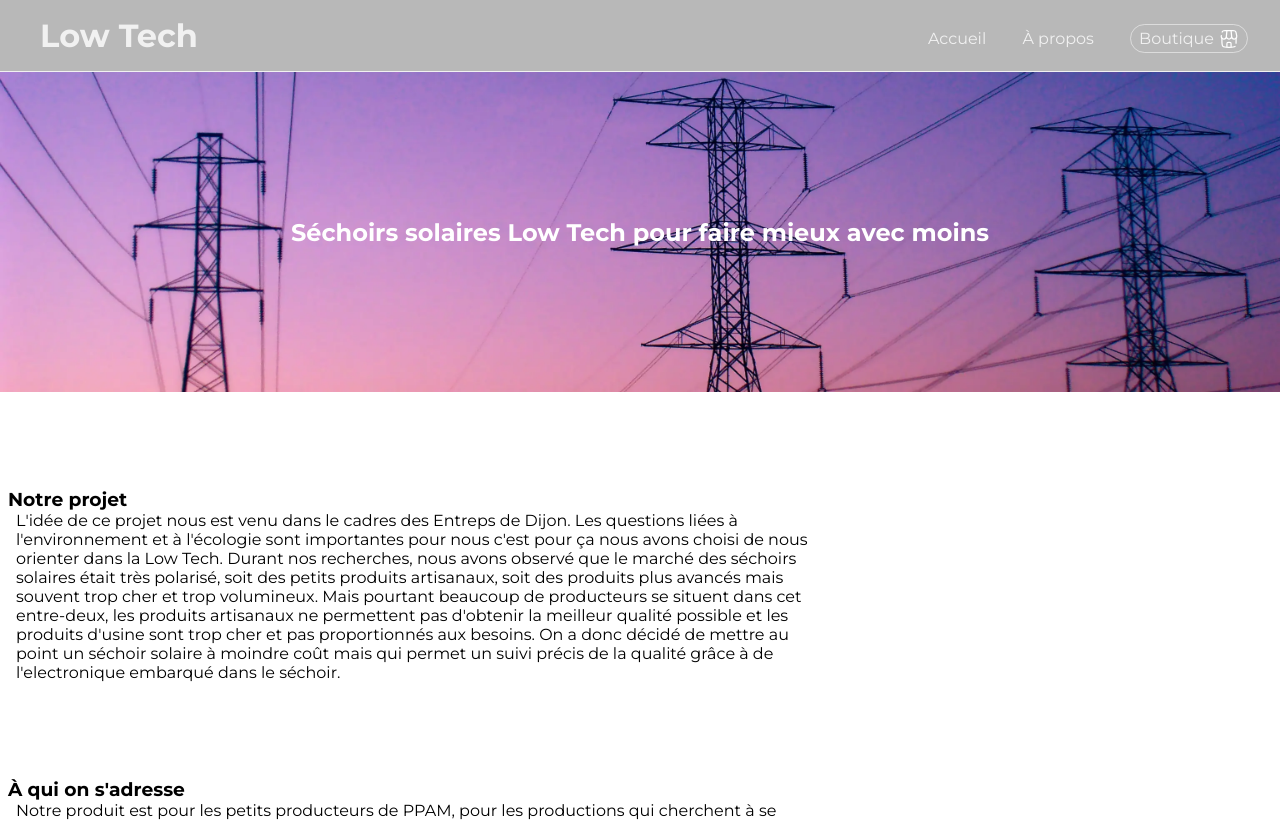
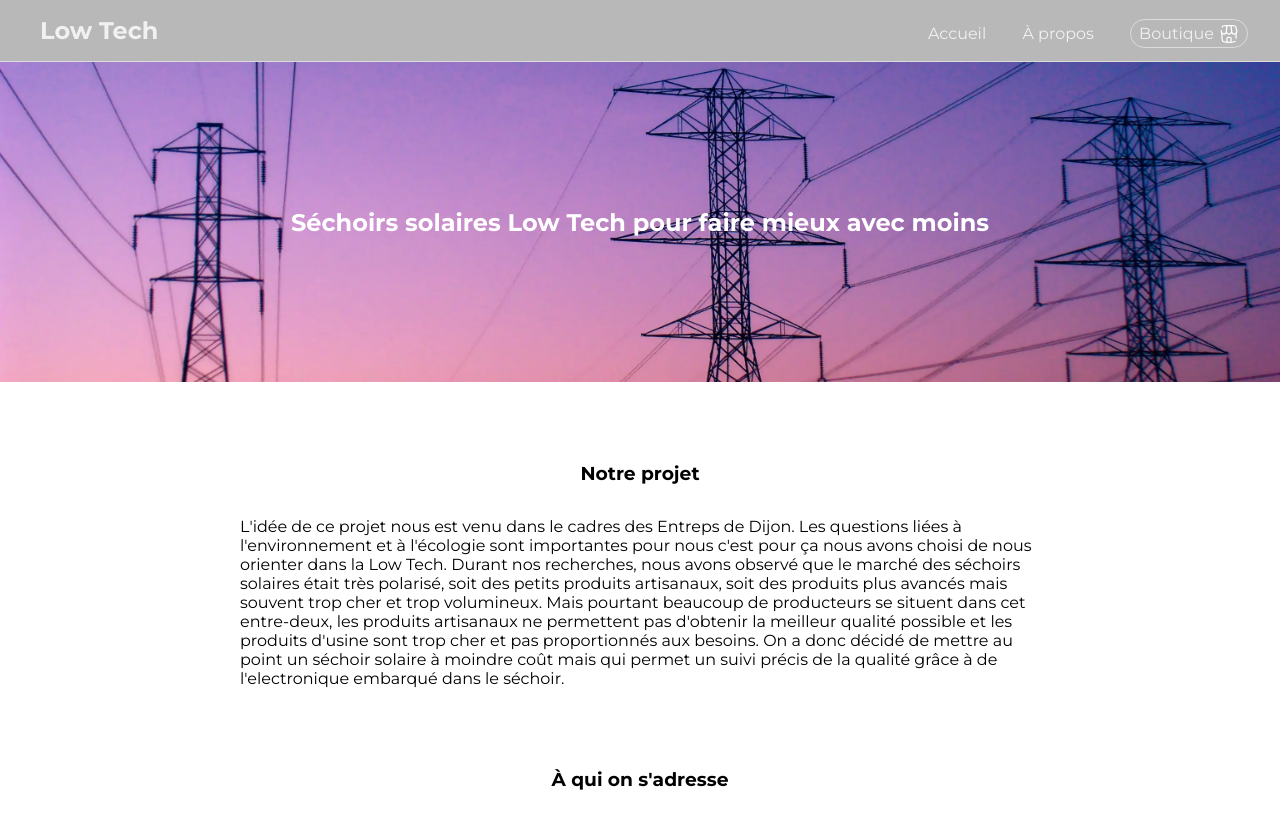
Before and after one commit to Coda-Dijon/html-b1-2026-g5, a plain HTML site: page index.html in a window 1280 px wide. Shown: the top 820 px of the page. Drawn offline with Linux system fonts and the light colour scheme.

Commit message:
style(navbar): separate mobile and pc navigation bar

```diff
--- a/index.html
+++ b/index.html
@@ -15,11 +15,25 @@
 
 <body>
     <header class="navbar">
-        <h1><a href="index.html">Low Tech</a></h1>
-        <nav>
+            <nav class="computer">
+                    <h1>
+                        <a href="index.html">Low Tech</a>
+                    </h1>
+                    <div class="links">
                         <a href="index.html">Accueil</a>
                         <a href="about.html">À propos</a>
                         <a href="shop.html" class="shop">Boutique</a>
+                    </div>
+            </nav>
+            <nav class="mobile">
+                    <a href="index.html">
+                        <img src="imgs/home.svg" alt="Accueil">
+                    <a href="about.html">
+                        <img src="imgs/about.svg" alt="À propos">
+                    </a>
+                    <a href="shop.html">
+                        <img src="imgs/shop.svg" alt="Boutique">
+                    </a>
             </nav>
     </header>
 
@@ -31,6 +45,7 @@
             </div>
         </div>
 
+        <article class="body">
             <section>
                 <h3>Notre projet</h3>
                 <p>L'idée de ce projet nous est venu dans le cadres des Entreps de Dijon. Les questions
@@ -53,7 +68,9 @@
                     qu'ils ceuillent.
                 </p>
             </section>
+        </article>
 
+        <article class="gallery">
             <h3>Clients satisfait ou exemple d'utilisation</h3>
             <section class="section_photo">
                 <figure>
@@ -71,6 +88,7 @@
                     <figcaption>Une photo du séchoir de l'intérieur avec des plantes dedans</figcaption>
                 </figure>
             </section>
+        </article>
     </main>
 
     <footer>
--- a/style.css
+++ b/style.css
@@ -10,47 +10,31 @@ html body {
     height: 100%;
 }
 
-.navbar {
+.navbar .computer {
+    display: none;
+}
+
+.navbar .mobile {
     background-color: rgba(20, 20, 20, .3);
-    border: 1px solid rgba(255, 255, 255, .8);
+    border: 1px solid rgba(255, 255, 255, .5);
     backdrop-filter: blur(10px);
     display: flex;
-    justify-content: space-between;
+    justify-content: space-evenly;
     align-items: center;
     position: fixed;
     top: auto;
     left: 0;
     right: 0;
     bottom: 2rem;
-    width: clamp(25rem, 75%, 50rem);
+    width: clamp(15rem, 75%, 50rem);
     margin: auto;
     border-radius: 20px;
     padding: 1rem;
 
-    h1 {
-        display: none;
-        color: #fff;
-        margin-left: .5rem;
-    }
-
-    a {
-        color: rgba(255, 255, 255, .8);
-        text-decoration: none !important;
-        margin: 1rem;
-    }
-
-    .shop {
-        backdrop-filter: blur(5px);
-        border: 1px solid rgba(255, 255, 255, .5);
-        border-radius: 100px;
-        padding: .25rem .5rem;
-    }
-
-    .shop::after {
-        content: url(./imgs/shop.svg);
-        position: relative;
-        top: 5px;
-        margin-left: 5px;
+    img {
+        display: block;
+        width: 25px;
+        height: 25px;
     }
 }
 
@@ -96,16 +80,6 @@ footer {
     }
 }
 
-h3 {
-    margin-top: 1rem;
-    margin-left: .5rem;
-}
-
-p {
-    margin-left: 1rem;
-    margin-right: 1rem;
-}
-
 
 img {
     width: 100%;
@@ -143,14 +117,38 @@ main {
     padding-bottom: 2rem;
     display: flex;
     flex-direction: column;
+    flex: auto;
+}
+
+.body {
+    padding-bottom: 2rem;
+    display: flex;
+    flex-direction: column;
+    flex: none;
 
     h3 {
+        text-align: center;
         padding-top: 5rem;
+        width: fit-content;
+        margin-left: auto;
+        margin-right: auto;
+        margin-bottom: 2rem;
     }
 
     p {
-        width: clamp(25rem, 75%, 50rem);
+        width: clamp(20rem, 75%, 50rem);
+        margin-left: auto;
+        margin-right: auto;
     }
+}
+
+.gallery h3 {
+    text-align: center;
+    padding-top: 5rem;
+    width: fit-content;
+    margin-left: auto;
+    margin-right: auto;
+    margin-bottom: 2rem;
 }
 
 .section_photo {
@@ -177,7 +175,9 @@ main {
     margin-bottom: 1.5rem;
 
     img {
+        width: 100%;
         height: 20rem;
+        object-fit: cover;
     }
 
     button {
@@ -211,14 +211,53 @@ a[href^="https://github"] {
     .navbar {
         position: sticky;
         top: 0;
+    }
+
+    .navbar .mobile {
+        display: none;
+    }
+
+    .navbar .computer {
+        background-color: rgba(20, 20, 20, .3);
+        border-bottom: 1px solid rgba(255, 255, 255, .5);
+        backdrop-filter: blur(10px);
+        display: flex;
+        justify-content: space-between;
+        align-items: center;
+        position: sticky;
+        top: 0;
         width: 100%;
         border-radius: 0;
-        border-top: none;
-        border-left: none;
-        border-right: none;
+        padding: 1rem;
 
         h1 {
-            display: block;
+            color: #fff;
+            margin-left: .5rem;
+        }
+
+        a {
+            color: rgba(255, 255, 255, .8);
+            text-decoration: none !important;
+            margin: 1rem;
+            justify-content: right;
+        }
+
+        img {
+            display: none;
+        }
+
+        .shop {
+            backdrop-filter: blur(5px);
+            border: 1px solid rgba(255, 255, 255, .5);
+            border-radius: 100px;
+            padding: .25rem .5rem;
+        }
+
+        .shop::after {
+            content: url(./imgs/shop.svg);
+            position: relative;
+            top: 5px;
+            margin-left: 5px;
         }
     }
 }
```
Also changed, not shown: about.html (+21 -6 lines), shop.html (+21 -6 lines), imgs/about.svg (added), imgs/home.svg (added), 1 other file. Lines whose indentation alone changed are shown as unchanged.
